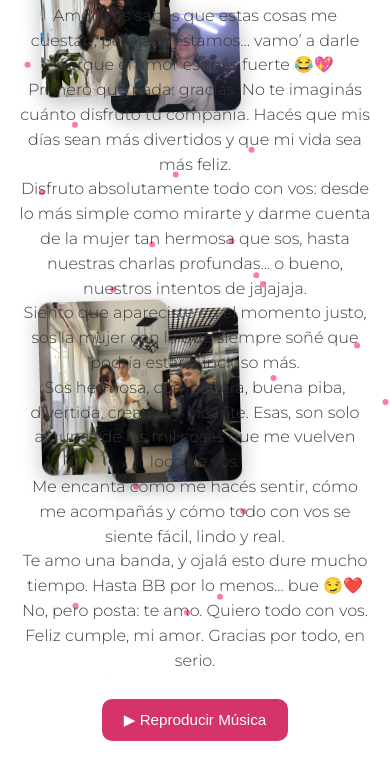
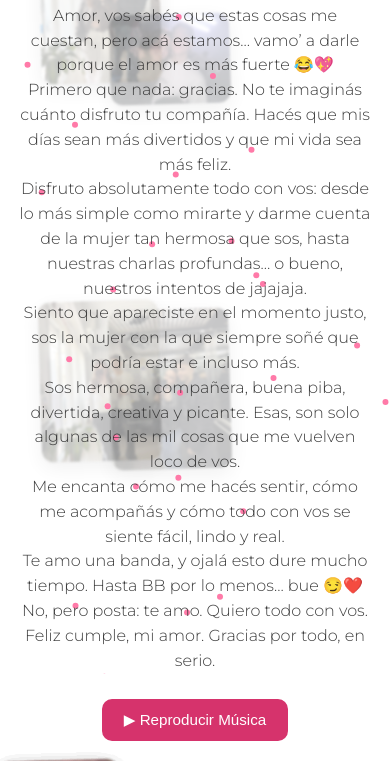
Before and after one commit to juanDeSouza1/regalo, a plain HTML site: page index.html in a window 390 px wide. Shown: the part 170-931 px from the top of the page. Drawn offline with nearby package versions, Linux system fonts and the light colour scheme.

Commit message:
Update index.html

```diff
--- a/index.html
+++ b/index.html
@@ -101,9 +101,9 @@
       background: #b22854;
     }
 
-    /* ================================
-       ADAPTACIÓN PARA CELULARES
-    ================================= */
+    /* ===================================================
+       MODO MÓVIL — FOTOS DETRÁS, TRANSPARENTES Y SUAVES
+    ==================================================== */
     @media (max-width: 600px) {
 
       body {
@@ -131,8 +131,24 @@
         padding: 12px 22px;
       }
 
+      /* --- FOTOS DE FONDO --- */
       .floating-photo {
-        width: 130px;
+        width: 120px;
+        opacity: 0.23 !important;
+        z-index: -2 !important;
+        filter: blur(1px);
+      }
+
+      .safe-area, h1, p, button {
+        position: relative;
+        z-index: 10 !important;
+      }
+
+      /* Suavizar el movimiento en móviles */
+      @keyframes floatPhoto {
+        0%   { transform: translateY(-20px); opacity: 0.20; }
+        50%  { transform: translateY(-70px); opacity: 0.23; }
+        100% { transform: translateY(-20px); opacity: 0.20; }
       }
     }
 
```
